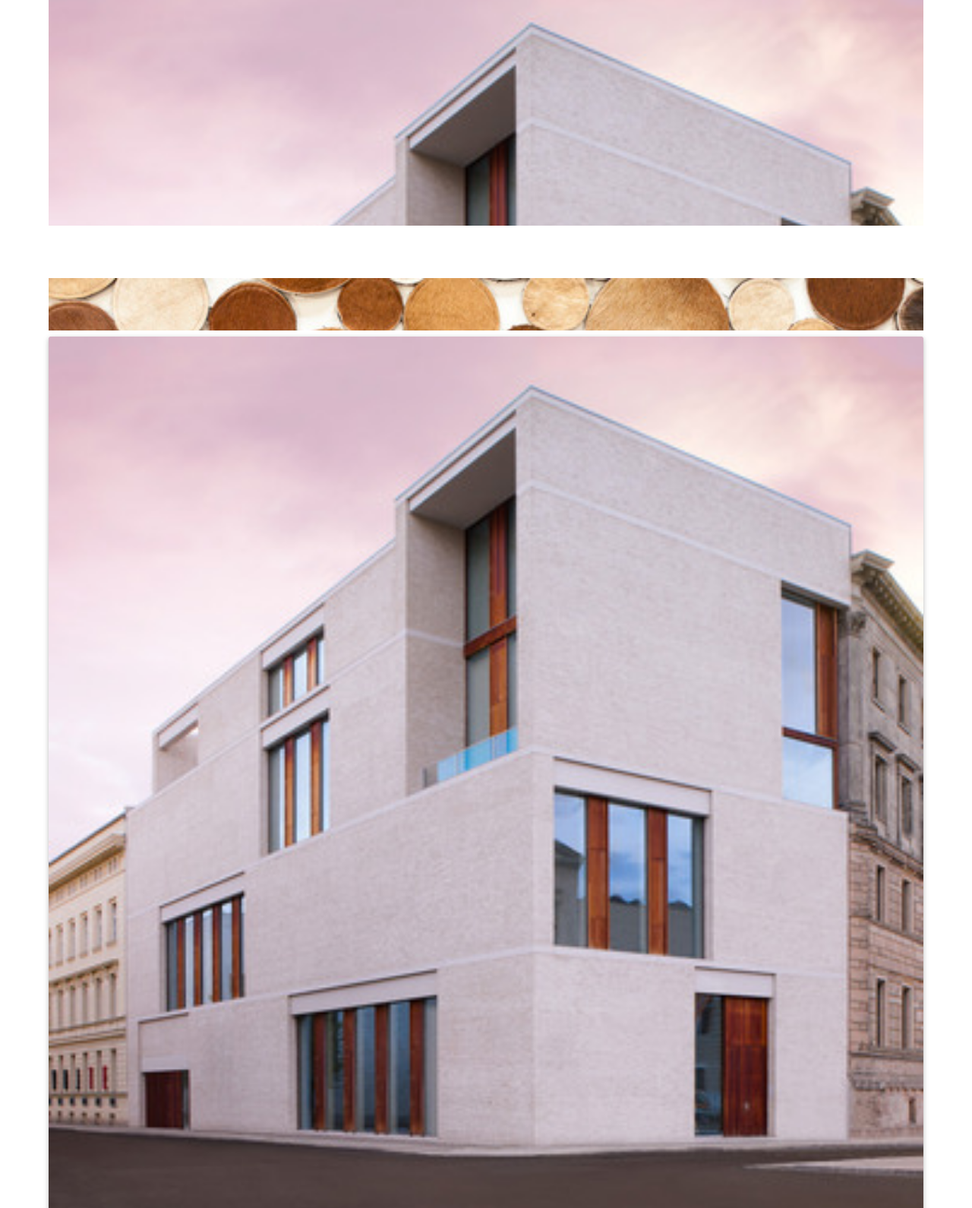
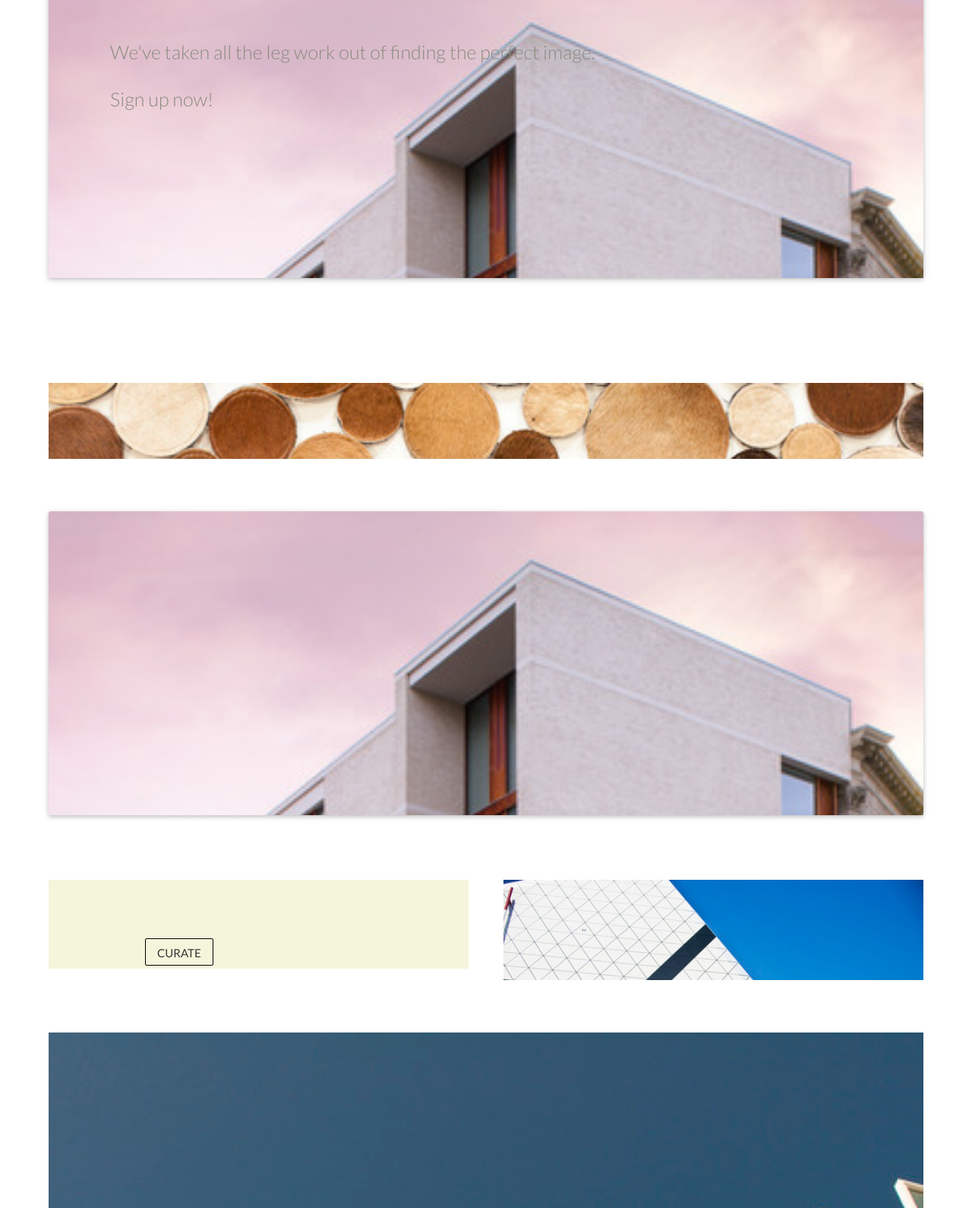
Before and after one commit to keldri/stock-photography, a website: page index.html in a window 1280 px wide. Shown: the part 156-1746 px from the top of the page at 76% size. Drawn offline with Linux system fonts and the light colour scheme; a web font is replaced by a local one.

Commit message:
Added text-overlay div and styled class

```diff
--- a/_/components/sass/_base.scss
+++ b/_/components/sass/_base.scss
@@ -25,67 +25,7 @@ padding-top: 12%;
 	text-align:	left;
 	padding-bottom:4%;
 }
-h1{
-	font-size: 3em;
-}
-h2 {
-	font-size: 2.5em;
-	font-weight: 300;
-	line-height: 0.9;
-	padding: 0;
-	line-height: 150%;
-	color: #101F46;
-	text-align: left;
-	font-family: calibre_regular,sans-serif;
-	text-transform:uppercase;
-	@include respond-to(large-screens)  {
 
-	}
-}
-h3{
-	font-weight: 300;
-	line-height: 18px;
-	font-size: 1.6em;
-	padding: 0;
-	text-align:center;
-	@include respond-to(large-screens)  {
-
-	    font-size: 2.6em;
-	    line-height: 1.2;
-	}
-}
-h4{
-	font-size: 1.3em;
-	line-height: 100%;
-	margin: 0;
-	font-weight: 600;text-align:center;
-}
-a{
-	text-decoration:underline;
-	font-family: 'Lato', sans-serif;
-	&:hover{
-		color: #AF8812;
-	}
-}
-hr {
-	width: 50%;
-}
-article {
-	margin-bottom: 13%;
-}
-p {
-	font-size: 1.8em;
-	padding: 4% 6%;
-	text-align: left;
-	margin: 0 0 5%;
-	font-family: 'Lato', sans-serif;
-	font-weight: 400;
-	opacity: 0.8;
-	color:#0A2933;
-	@include respond-to(large-screens)  {
-		margin-bottom: 2%;
-	}
-}
 
 
 .img-responsive{
--- a/_/components/sass/_layout.scss
+++ b/_/components/sass/_layout.scss
@@ -14,10 +14,10 @@ header{
 }
 
 .item{
-	padding: 6% 0%;
+	margin: 6% 0%;
 	overflow: hidden;
 	width: 100%;
-	margin:0;
+	padding:0;
 		img{
 			position: relative;
 		    max-height: 100%;
@@ -66,3 +66,12 @@ header{
 	margin-top: 6%;
 	height: 117px !Important;
 }
+.text-overlay {
+	padding: 15px 17px 0px;
+	height: 270px;
+	position: absolute;
+	width: 80%;
+	z-index: 1000;
+	top: 63px;
+	margin: 0 5%;
+}
--- a/_/components/sass/_typography.scss
+++ b/_/components/sass/_typography.scss
@@ -27,7 +27,7 @@ h1, h2, h3, h4, h5, h6 {
 
 // Header Styles
 h1 a, h2 a, h3 a, h4 a, h5 a, h6 a { font-weight: inherit; }
-h1 { font-size: $h1-fontsize; line-height: 1.1*$h1-fontsize; margin: ($h1-fontsize / 2) 0 ($h1-fontsize / 2.5) 0;}
+h1 { font-size: $h1-fontsize;}
 h2 { font-size: $h2-fontsize; line-height: 1.1*$h2-fontsize; margin: ($h2-fontsize / 2) 0 ($h2-fontsize / 2.5) 0;}
 h3 { font-size: $h3-fontsize; line-height: 1.1*$h3-fontsize; margin: ($h3-fontsize / 2) 0 ($h3-fontsize / 2.5) 0;}
 h4 { font-size: $h4-fontsize; line-height: 1.1*$h4-fontsize; margin: ($h4-fontsize / 2) 0 ($h4-fontsize / 2.5) 0;}
--- a/_/components/sass/_variables.scss
+++ b/_/components/sass/_variables.scss
@@ -117,7 +117,7 @@ $toast-text-color: #fff !default;
 /*** Typography ***/
 $off-black: rgba(0, 0, 0, 0.87) !default;
 // Header Styles
-$h1-fontsize: 4.2rem !default;
+$h1-fontsize: 2.2rem !default;
 $h2-fontsize: 3.56rem !default;
 $h3-fontsize: 2.92rem !default;
 $h4-fontsize: 2.28rem !default;
--- a/index.html
+++ b/index.html
@@ -42,14 +42,24 @@
 					</div><!--end overlay-->
 				</header><!--end header-->
 				<section class="main-content">
-					<div class="item one">
+
+					<div class="item one z-depth-1">
 						<img src="_/images/photo-4.jpg" alt="">
+						<div class="text-overlay">
+							<h1 >Images you want without all the hassle...or cost</h1>
+							<p class="flow-text">We've taken all the leg work out of finding the perfect image.</p>
+							<br>
+							<p class="flow-text">Sign up now!</p>
+						</div><!--end text-overlay-->
+					</div><!--end item 01-->
+
 					<div class="item two"></div><!--end item0 2-->
-					</div><!--end item 01-->
+
 					<div class="item three">
 						<img src="_/images/photo.jpg" alt="">
 					</div><!--end item 03-->
-					  <div class="card">
+
+					<div class="card item one">
 				        <div class="card-image waves-effect waves-block waves-light">
 				          <img class="activator" src="_/images/photo-4.jpg">
 				        </div>
@@ -61,7 +71,6 @@
 				          <p>Here is some more information about this product that is only revealed once clicked on.</p>
 				        </div>
 					</div>
-
 					<div class="item four colorblock" style="margin-right: 4%;">
 						<button type="button" class="waves-effect waves-teal btn-flat">CURATE</button>
 						<h3 class="hide-on-small-only">Curate your image feed</h3>
```
Also changed, not shown: _/css/styles.css. Lines whose indentation alone changed are shown as unchanged.
